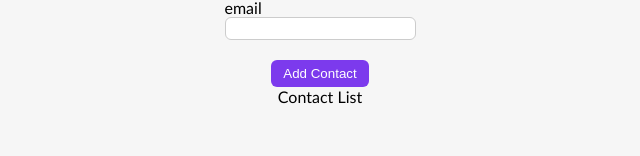
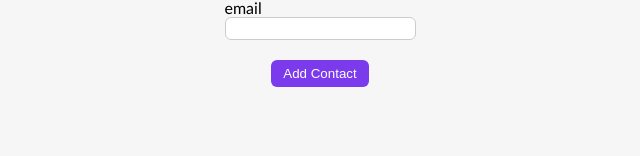
Before and after one commit to meisam-msr/contact-app, a React (Create React App) app: page / in a window 1280 px wide. Shown: the part 144-300 px from the top of the page, without its empty margins (320-960 px from the left). Built offline with nearby package versions, Linux system fonts and the light colour scheme.

Commit message:
add contactlist and deleteHandler

```diff
--- a/src/App.js
+++ b/src/App.js
@@ -1,6 +1,7 @@
 import { useState } from "react";
 import "./App.css";
 import AddContact from "./components/AddContact/AddContact";
+import ContactList from "./components/ContactList/ContactList";
 
 function App() {
   const [contacts, setContacts] = useState([]);
@@ -13,11 +14,16 @@ function App() {
     ]);
   };
 
+  const deleteContactHandler = (id) => {
+    const filteredContacts = contacts.filter((c) => c.id !== id);
+    setContacts(filteredContacts);
+  };
+
   return (
     <main className="App">
       <h1>Contact App</h1>
       <AddContact addContactHandler={addContactHandler} />
-      <section>Contact List</section>
+      <ContactList contacts={contacts} onDelete={deleteContactHandler} />
     </main>
   );
 }
```
